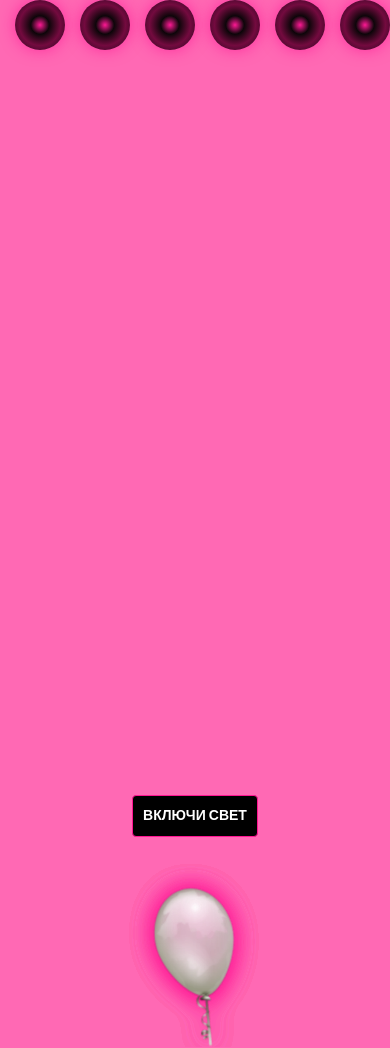
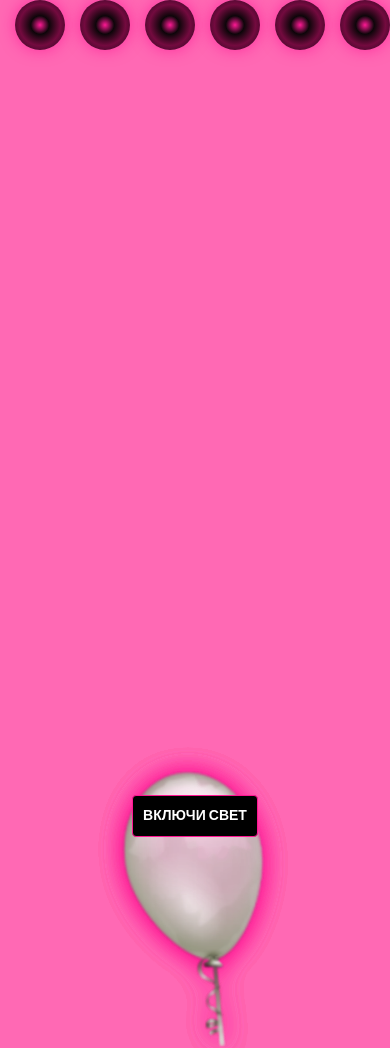
Before and after one commit to zm8011190-cell/alyona-s-gift, a website: page Birthday-master/index.html in a window 390 px wide. Drawn offline with nearby package versions, Linux system fonts and the light colour scheme.

Commit message:
Enlarge balloon display

```diff
--- a/Birthday-master/effect.js
+++ b/Birthday-master/effect.js
@@ -33,7 +33,7 @@ $('document').ready(function(){
 
 		function placeBalloonRow(animate) {
 			var center = $(window).width()/2;
-			var gap = Math.min(120, ($(window).width()-120)/5);
+			var gap = Math.min(255, ($(window).width()-260)/5);
 			var firstLeft = center - (gap * 2.5);
 			var positions = [
 				{top:430, left:firstLeft},
--- a/Birthday-master/stylesheet.css
+++ b/Birthday-master/stylesheet.css
@@ -35,7 +35,7 @@ body.purple-decor .balloons h2 {
 .balloon-img {
 	width: 100%;
 	height: auto;
-	max-width: 150px;
+	max-width: none;
 	display: block;
 	filter: drop-shadow(0 0 12px rgba(255, 20, 147, 0.8));
 }
@@ -1359,26 +1359,26 @@ audio {
 	bottom: -200px;
 	opacity: 0.6;
 	z-index: 99;
-	width: 110px;
-	height: 201px;
+	width: 240px;
+	height: 438px;
 	background-repeat: no-repeat no-repeat;
-	background-size: 110px 201px;
+	background-size: 240px 438px;
 	left: 50%;
-	margin-left: -55px;
+	margin-left: -120px;
 	transform: none;
 }
 
 @media (max-width: 600px) {
 	.balloons {
-		width: 86px;
-		height: 157px;
-		background-size: 86px 157px;
-		margin-left: -43px;
+		width: 150px;
+		height: 274px;
+		background-size: 150px 274px;
+		margin-left: -75px;
 	}
 
 	.balloons h2 {
-		top: 32px;
-		font-size: 34px;
+		top: 55px;
+		font-size: 54px;
 	}
 }
 .balloons h2 {
@@ -1386,10 +1386,10 @@ audio {
 	font-family: 'Signika', sans-serif;
 	position: absolute;
 	left: 0;
-	top: 48px;
+	top: 75px;
 	width: 100%;
 	margin: 0;
-	font-size: 48px;
+	font-size: 72px;
 	font-weight: 700;
 	color: #FFFFFF;
 	text-shadow: 2px 2px 0 #000000, 0 0 8px #FF1493;
```
